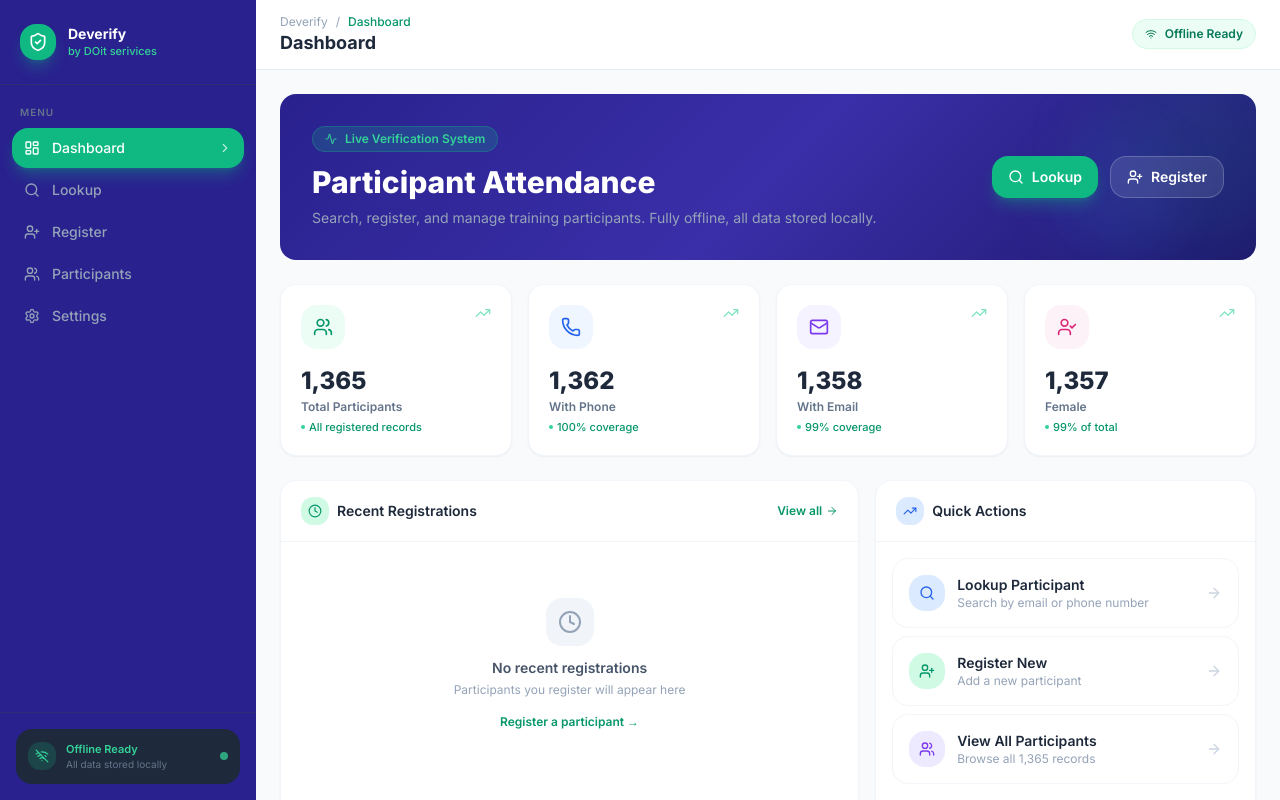
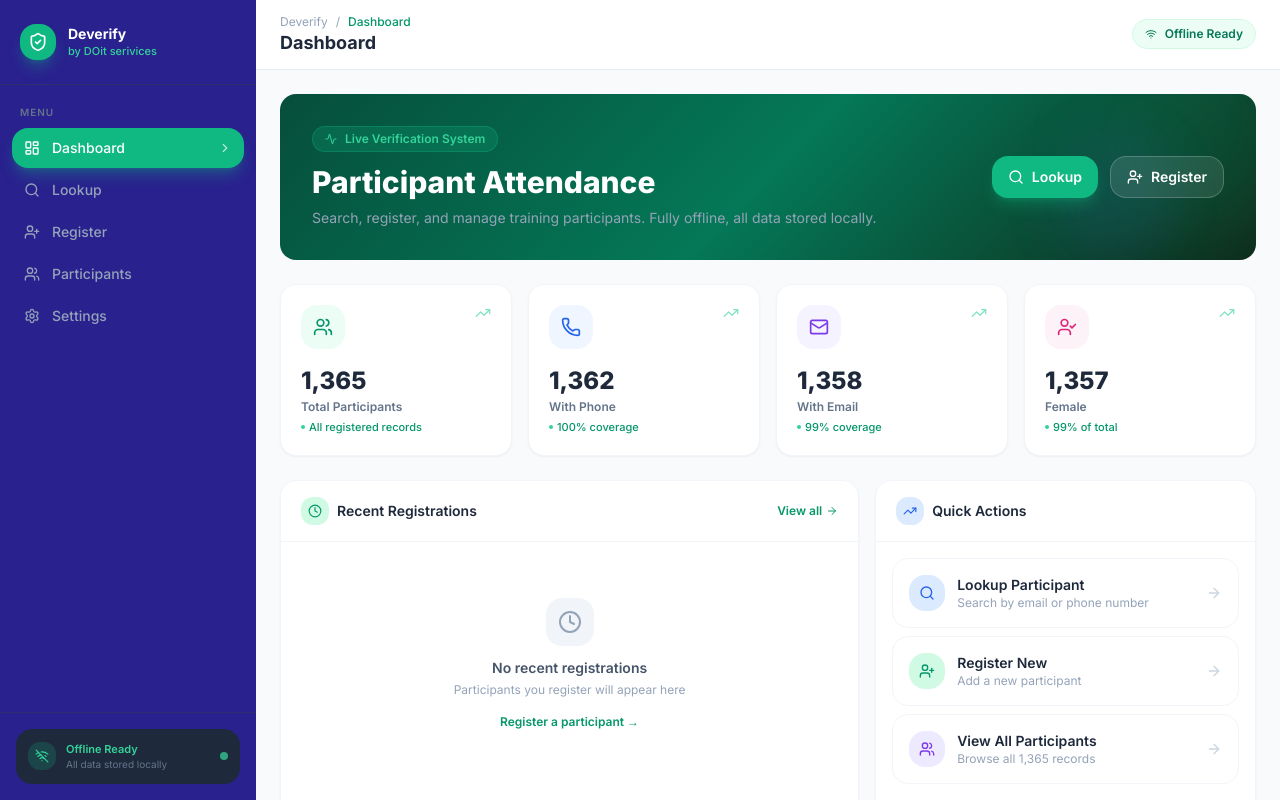
Before and after one commit to ELAN-WADE/Deverify-by-Doit-services, a React (Vite) app: page / in a window 1280 px wide. Built offline with nearby package versions, Linux system fonts and the light colour scheme.

Commit message:
style: restore primary green gradient to hero banner and ignore IDE tailwind warnings

```diff
--- a/src/index.css
+++ b/src/index.css
@@ -103,7 +103,7 @@
 
   /* Gradient card */
   .gradient-hero {
-    background: linear-gradient(135deg, #29218e 0%, #3a2fa8 50%, #1f186e 100%);
+    background: linear-gradient(135deg, #064e3b 0%, #047857 50%, #0f2a1a 100%);
   }
 
   /* Glass effect for top bar */
```
